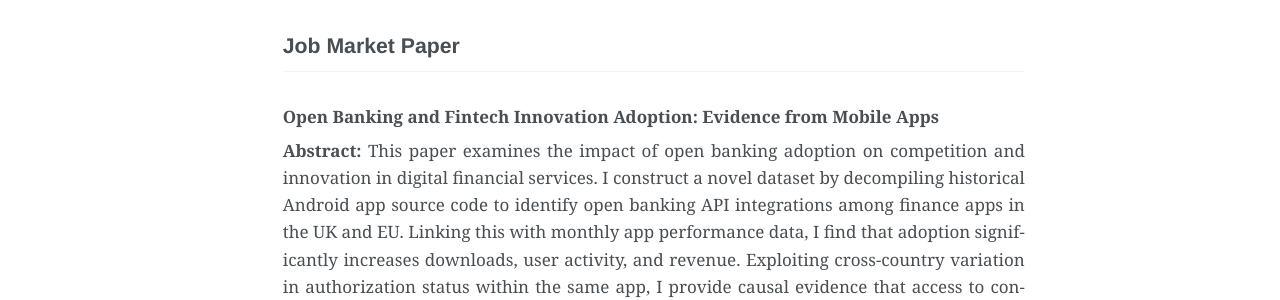
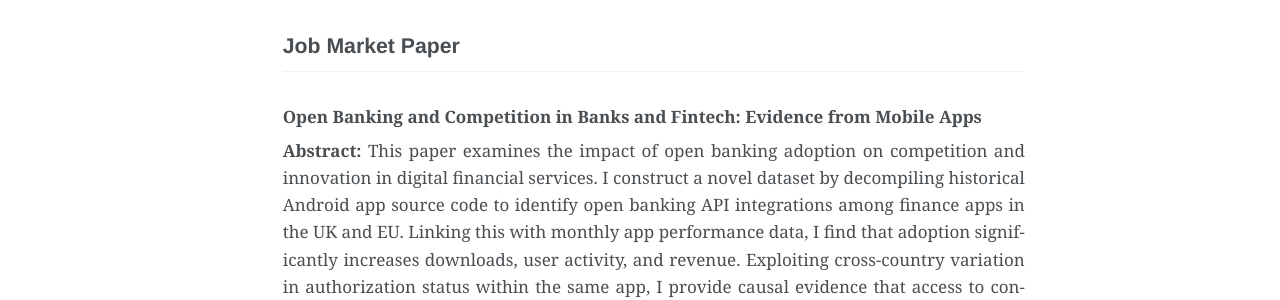
Before and after one commit to xinchen-ma/xinchen-ma.github.io, a Jekyll site: the page built from index.md, in a window 1280 px wide and 900 px high. Shown: the part 396-696 px from the top of the window. Built offline with Jekyll 4.4.1, drawn with Linux system fonts in a browser that asks for light colours; a script that is not in the unit is left out.

Commit message:
Update index.md

```diff
--- a/index.md
+++ b/index.md
@@ -19,7 +19,7 @@ Email: x.ma25[at]lse.ac.uk
 <br>
 ## Job Market Paper {#research}
 
-### Open Banking and Fintech Innovation Adoption: Evidence from Mobile Apps
+### Open Banking and Competition in Banks and Fintech: Evidence from Mobile Apps
 
 **Abstract:** This paper examines the impact of open banking adoption on competition and innovation in digital financial services. I construct a novel dataset by decompiling historical Android app source code to identify open banking API integrations among finance apps in the UK and EU. Linking this with monthly app performance data, I find that adoption significantly increases downloads, user activity, and revenue. Exploiting cross-country variation in authorization status within the same app, I provide causal evidence that access to consumer banking data drives these gains. Benefits are amplified during periods of heightened demand: apps with open banking performed better during the COVID-19 shock, particularly in lending, investment, and among startup fintechs. On the supply side, incumbent banks most exposed to open banking—especially in lending—face the strongest pressure, but respond by raising fee intensity and asset yields. Thus, banks are not only hurt but also adapt strategically. Overall, open banking fosters innovation while reshaping competition in the mobile finance ecosystem.
 
```
